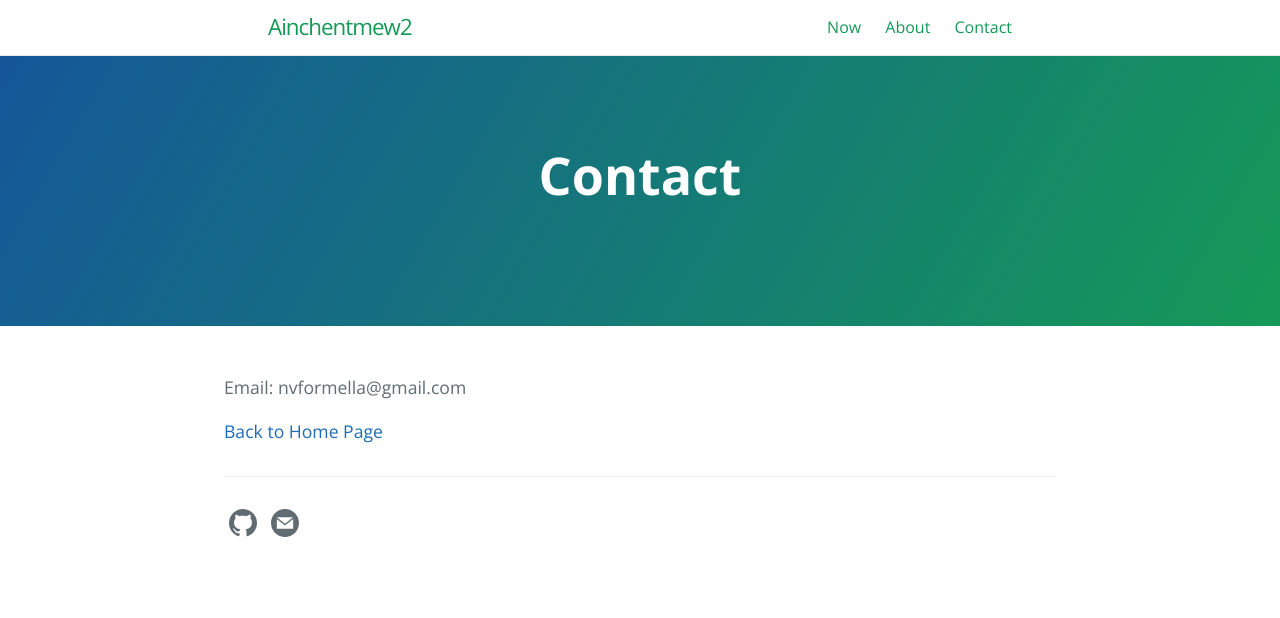
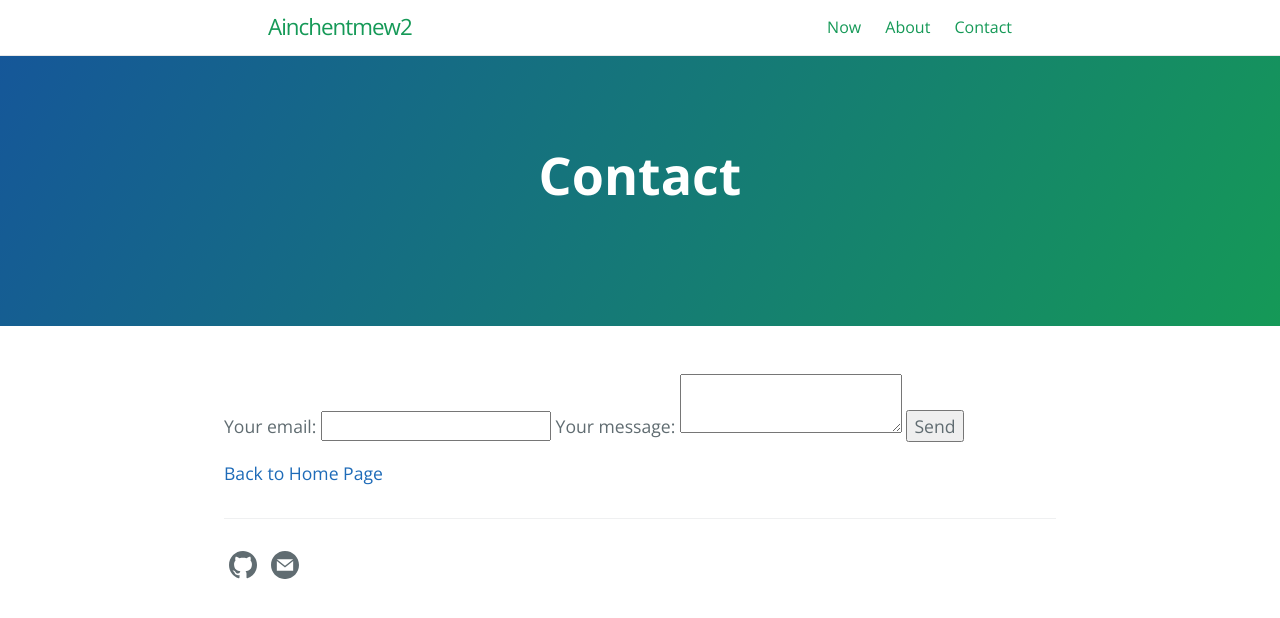
Before and after one commit to Glitch-Gecko/glitch-gecko.github.io, a Jekyll site: the page built from contact.md, in a window 1280 px wide. Shown: the top 618 px of the page. Built offline with Jekyll 4.4.1, drawn with Linux system fonts in a browser that asks for light colours.

Commit message:
Email form

```diff
--- a/contact.md
+++ b/contact.md
@@ -6,6 +6,20 @@ ref: contact
 order: 1
 ---
 
-Email: nvformella@gmail.com
+<form
+  action="https://formspree.io/f/xpzkeavl"
+  method="POST"
+>
+  <label>
+    Your email:
+    <input type="email" name="_replyto">
+  </label>
+  <label>
+    Your message:
+    <textarea name="message"></textarea>
+  </label>
+  <!-- your other form fields go here -->
+  <button type="submit">Send</button>
+</form>
 
 [Back to Home Page]({{ '/' | absolute_url }})
```
Also changed, not shown: 10 other files.
